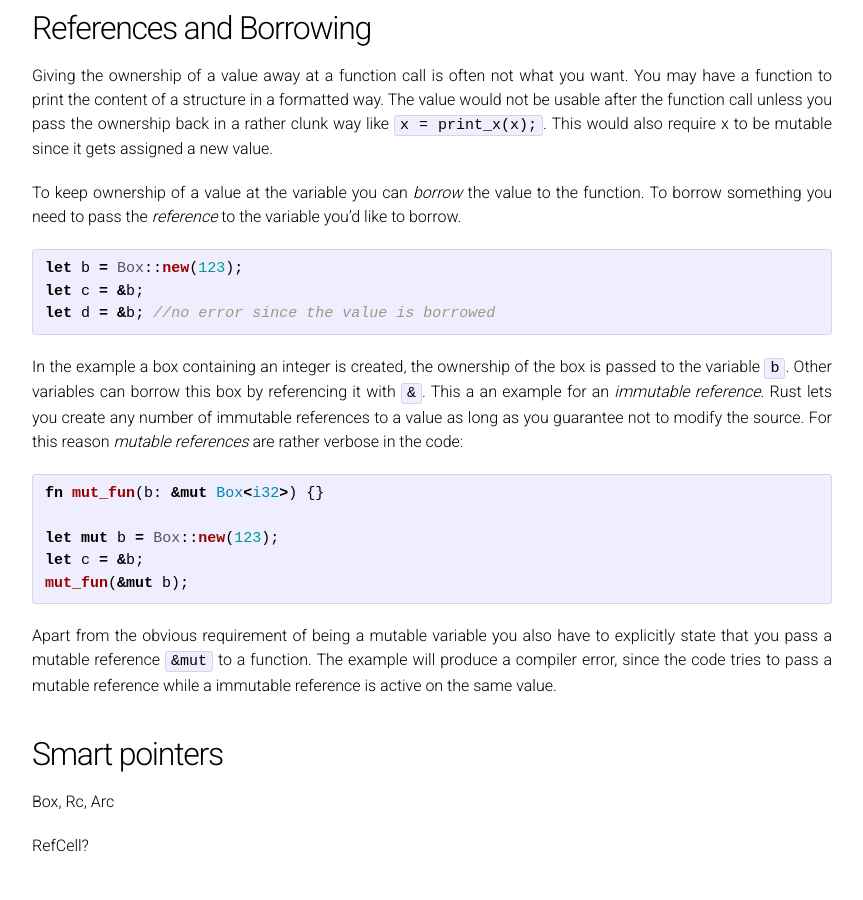
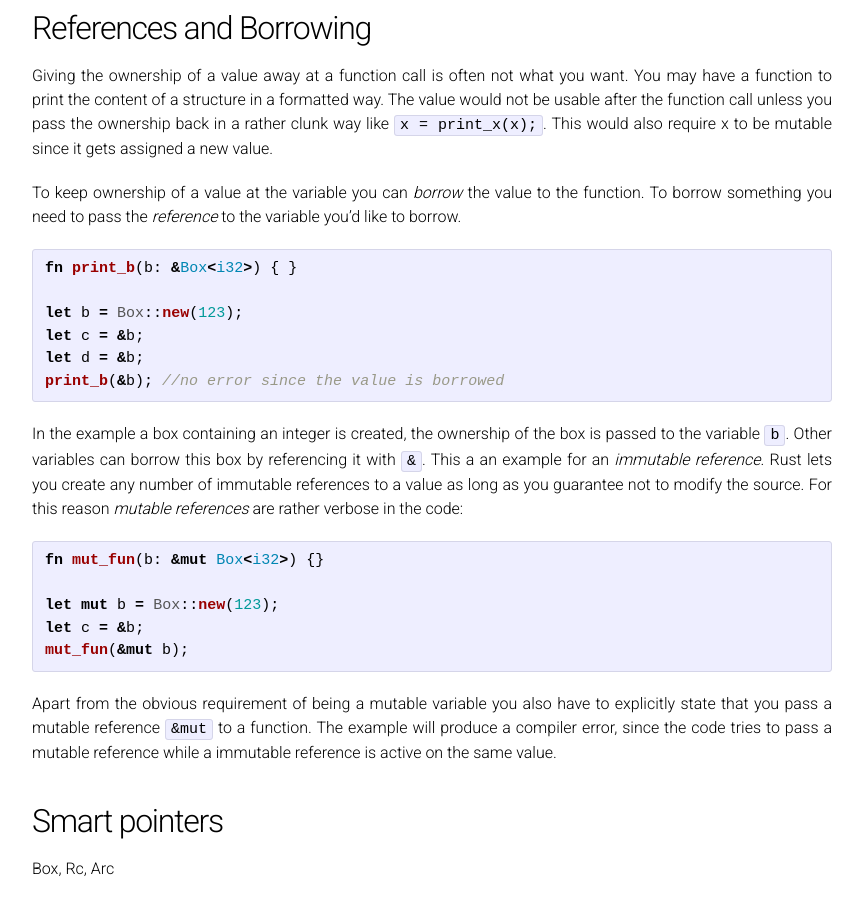
Before and after one commit to matthias-prangl/hsro-inf-kp.github.io, a Jekyll site: the page built from README.md, in a window 1280 px wide and 900 px high, scrolled down 4869 px. Shown: the whole window, without its empty margins (208-1071 px from the left). Built offline with Jekyll 4.4.1, drawn with Linux system fonts in a browser that asks for light colours; our own code applies the rules of GitHub Pages for plain Markdown files.

````diff
--- a/PITCHME.yaml
+++ b/PITCHME.yaml
@@ -1,3 +1,5 @@
 theme : beige
 logo : assets/fh-rosenheim.png
 slide-number : true
+transition : slide
+highlight : Idea
--- a/README.md
+++ b/README.md
@@ -223,9 +223,12 @@ To keep ownership of a value at the variable you can _borrow_ the value to the f
 To borrow something you need to pass the _reference_ to the variable you'd like to borrow.
 
 ```rust
+fn print_b(b: &Box<i32>) { }
+
 let b = Box::new(123);
 let c = &b;
-let d = &b; //no error since the value is borrowed
+let d = &b;
+print_b(&b); //no error since the value is borrowed
 ```
 
 In the example a box containing an integer is created, the ownership of the box is passed to the variable `b`.
````
Also changed, not shown: PITCHME.md (+6 -4 lines).
